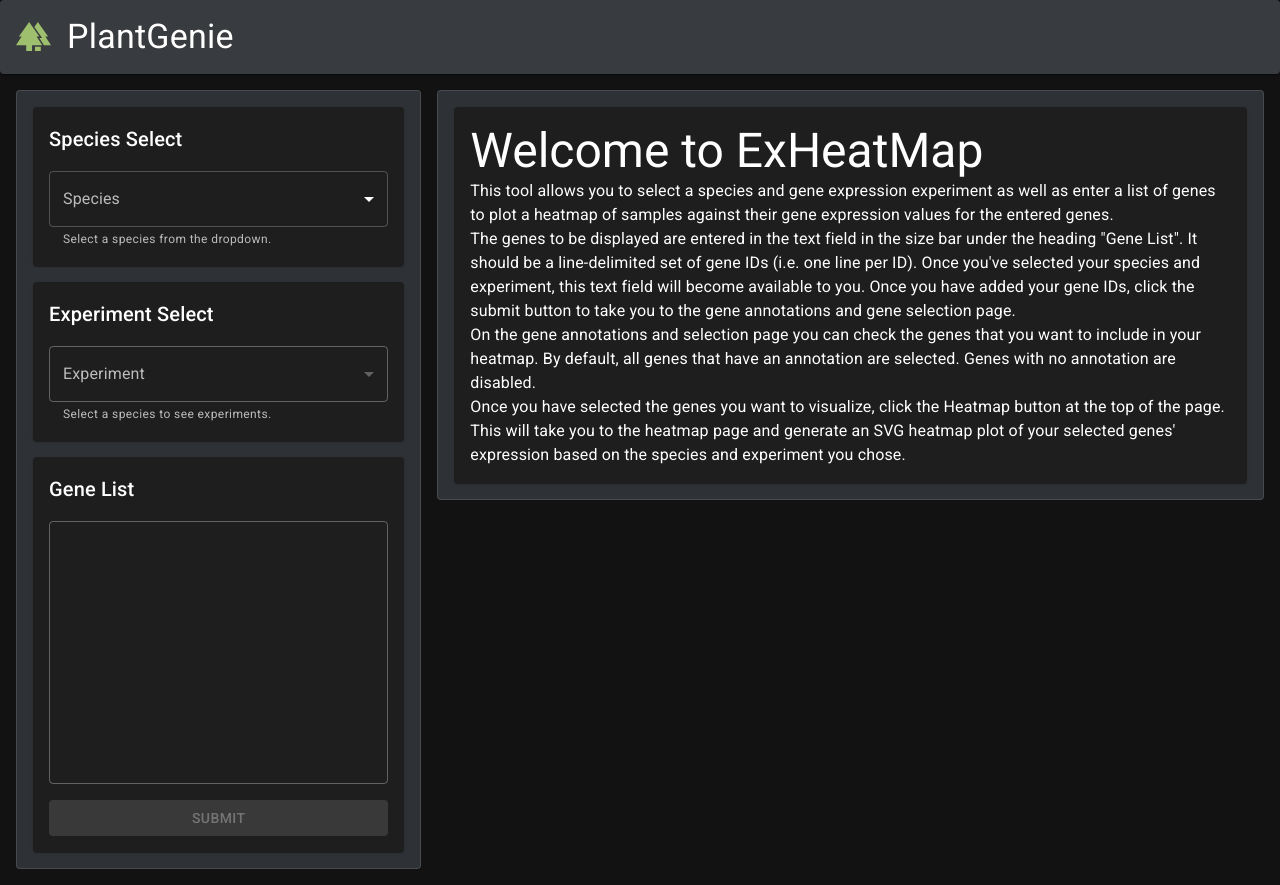
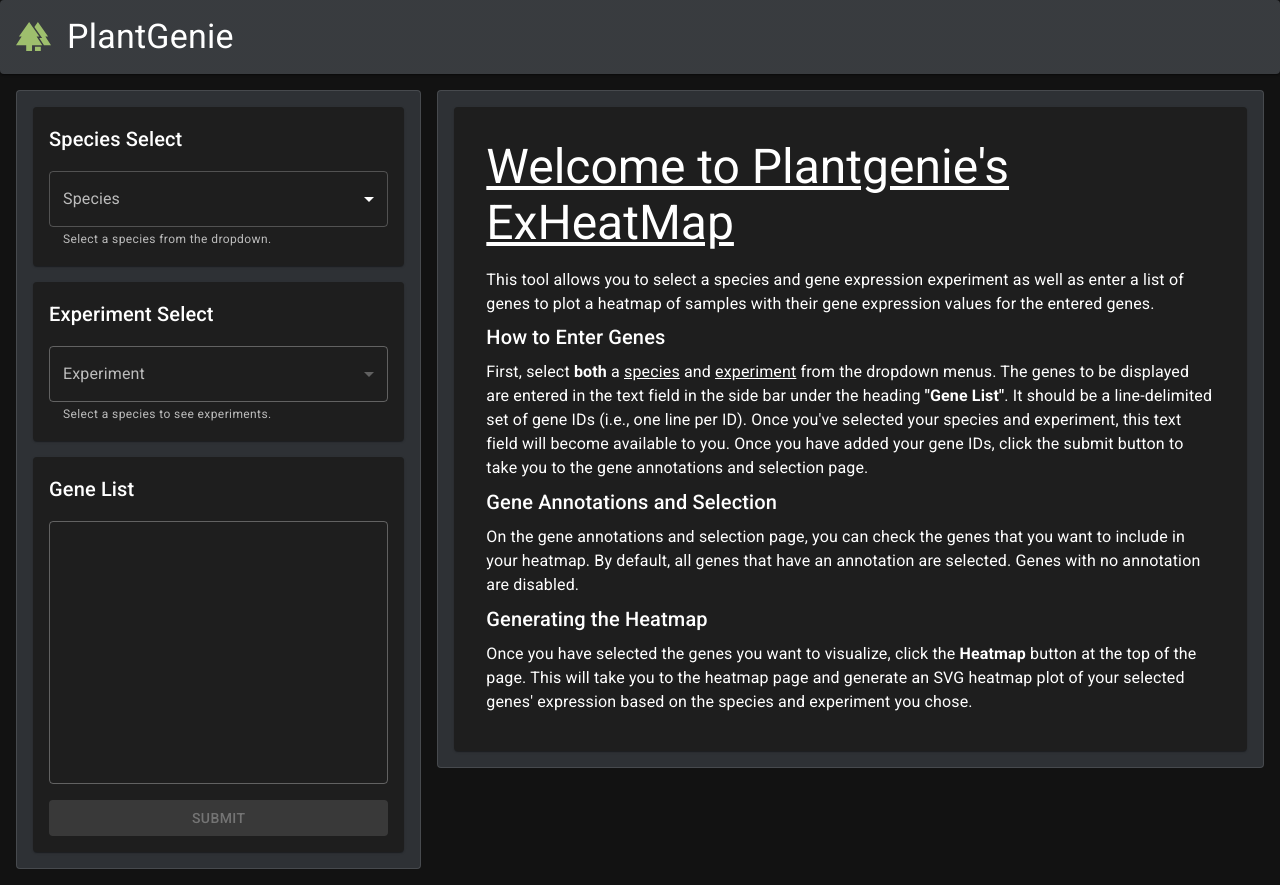
Before and after one commit to jamie-mccann/pg-heatmaps, a React (Vite) app in the folder frontends/exheatmap/: page / in a window 1280 px wide. Built offline with nearby package versions, Linux system fonts and the light colour scheme.

Commit message:
Remove readme from docker image, update Index route description and reformat some sql

```diff
--- a/frontends/exheatmap/src/routes/Index.tsx
+++ b/frontends/exheatmap/src/routes/Index.tsx
@@ -5,32 +5,60 @@ import Typography from "@mui/material/Typography";
 const Index = () => {
   return (
     <Paper>
-      <Grid flexDirection="column" alignItems="center" padding={2} spacing={2}>
-        <Typography variant="h3">Welcome to ExHeatMap</Typography>
-        <Typography variant="body1">
+      <Grid flexDirection="column" alignItems="center" padding={4} spacing={2}>
+        {/* Title */}
+        <Typography
+          variant="h3"
+          component="h3"
+          gutterBottom
+          sx={{ textDecoration: "underline" }}
+        >
+          Welcome to Plantgenie's ExHeatMap
+        </Typography>
+
+        {/* Introduction */}
+        <Typography variant="body1" component="p" gutterBottom>
           This tool allows you to select a species and gene expression
           experiment as well as enter a list of genes to plot a heatmap of
-          samples against their gene expression values for the entered genes.
+          samples with their gene expression values for the entered genes.
         </Typography>
-        <Typography variant="body1">
-          The genes to be displayed are entered in the text field in the size
-          bar under the heading "Gene List". It should be a line-delimited set
-          of gene IDs (i.e. one line per ID). Once you've selected your species
+
+        {/* Gene List Instructions */}
+        <Typography variant="h6" component="h6" gutterBottom>
+          How to Enter Genes
+        </Typography>
+        <Typography variant="body1" component="p" gutterBottom>
+          First, select <strong>both</strong> a <u>species</u> and{" "}
+          <u>experiment</u> from the dropdown menus. The genes to be displayed
+          are entered in the text field in the side bar under the heading{" "}
+          <strong>"Gene List"</strong>. It should be a line-delimited set of
+          gene IDs (i.e., one line per ID). Once you've selected your species
           and experiment, this text field will become available to you. Once you
           have added your gene IDs, click the submit button to take you to the
-          gene annotations and gene selection page.
+          gene annotations and selection page.
         </Typography>
-        <Typography variant="body1">
-          On the gene annotations and selection page you can check the genes
+
+        {/* Gene Selection Instructions */}
+        <Typography variant="h6" component="h6" gutterBottom>
+          Gene Annotations and Selection
+        </Typography>
+        <Typography variant="body1" component="p" gutterBottom>
+          On the gene annotations and selection page, you can check the genes
           that you want to include in your heatmap. By default, all genes that
           have an annotation are selected. Genes with no annotation are
           disabled.
         </Typography>
-        <Typography variant="body1">
-          Once you have selected the genes you want to visualize, click the
-          Heatmap button at the top of the page. This will take you to the
-          heatmap page and generate an SVG heatmap plot of your selected genes'
-          expression based on the species and experiment you chose.
+
+        {/* Heatmap Generation Instructions */}
+        <Typography variant="h6" component="h6" gutterBottom>
+          Generating the Heatmap
+        </Typography>
+        <Typography variant="body1" component="p" gutterBottom>
+          Once you have selected the genes you want to visualize, click the{" "}
+          <strong>Heatmap</strong> button at the top of the page. This will take
+          you to the heatmap page and generate an SVG heatmap plot of your
+          selected genes' expression based on the species and experiment you
+          chose.
         </Typography>
       </Grid>
     </Paper>
```
Also changed, not shown: 2 other files (tests, documents, lock files or other folders).
